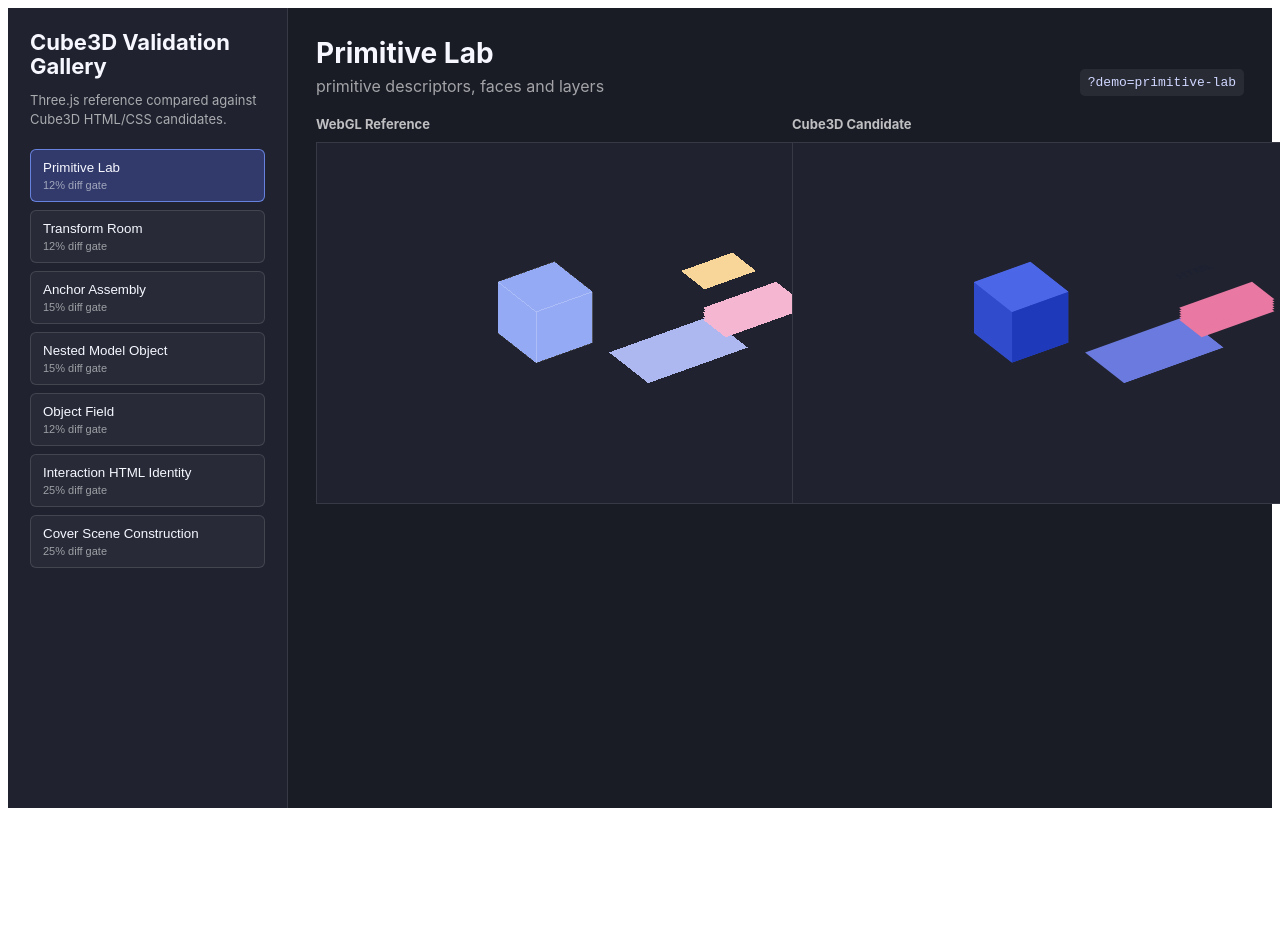
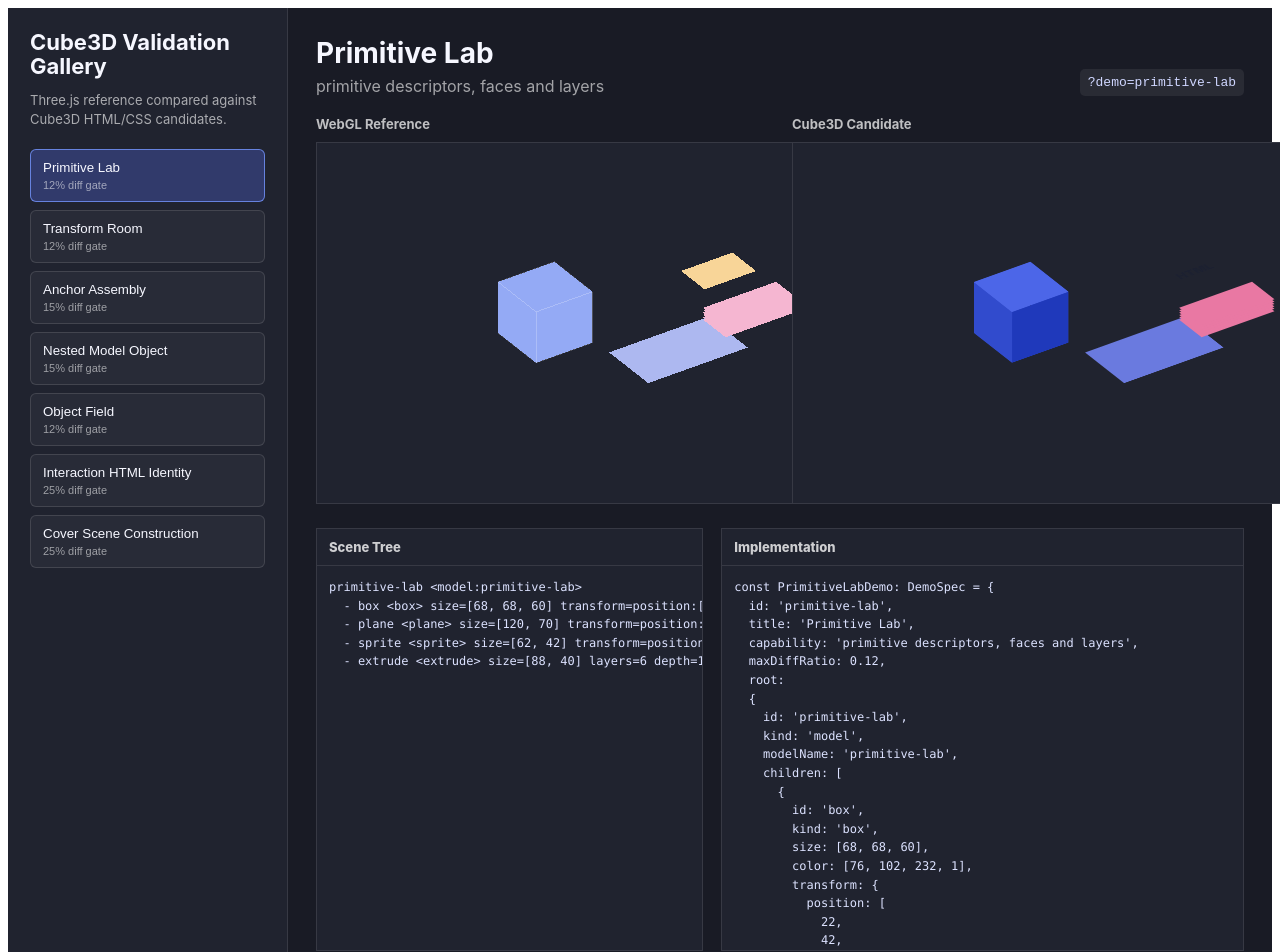
Before and after one commit to shezw/cube3d-react, a React (Vite) app in the folder packages/react-example/: page / in a window 1280 px wide. Shown: the top 952 px of the page. Before the commit the page ends 816 px from the top, so only its background shows below. Built offline with nearby package versions, Linux system fonts and the light colour scheme.

Commit message:
Add demo scene tree and code panels
- Generate scene tree text from each DemoSpec

- Show implementation snippets tied to createSceneFromSpec and Scene3D rendering

- Assert detail panels in WebGL gallery browser tests

```diff
--- /dev/null
+++ b/packages/react-example/src/demos/DemoDetails.tsx
@@ -0,0 +1,219 @@
+/*
+    cube3d-react
+    packages/react-example/src/demos/DemoDetails.tsx    2026-06-29
+
+    @link    : local
+    @author  : Codex
+    @email   : local
+*/
+
+import React, { useMemo } from 'react';
+import type { DemoSpec, DesignAnchorMap, DesignAttachment, DesignModelNode, DesignNode, DesignPrimitiveNode, DesignTransform } from './spec';
+
+export function DemoDetails({ spec }: { spec: DemoSpec }) {
+  const treeText = useMemo(() => formatSceneTree(spec.root), [spec]);
+  const codeText = useMemo(() => formatImplementationCode(spec), [spec]);
+
+  return (
+    <section data-demo-details={spec.id} style={detailsGridStyle}>
+      <article style={detailsPanelStyle}>
+        <h3 style={detailsTitleStyle}>Scene Tree</h3>
+        <pre data-demo-tree={spec.id} style={preStyle}>{treeText}</pre>
+      </article>
+      <article style={detailsPanelStyle}>
+        <h3 style={detailsTitleStyle}>Implementation</h3>
+        <pre data-demo-code={spec.id} style={preStyle}>{codeText}</pre>
+      </article>
+    </section>
+  );
+}
+
+export function formatSceneTree(root: DesignModelNode): string {
+  return formatNodeTree(root).join('\n');
+}
+
+export function formatImplementationCode(spec: DemoSpec): string {
+  const rootCode = formatNodeCode(spec.root, 2);
+  const requiredPaths = spec.requiredPaths.map((path) => `  '${path}'`).join(',\n');
+  const anchorChecks = spec.anchorChecks ? `,\n  anchorChecks: ${formatValue(spec.anchorChecks, 2)}` : '';
+  const modelCounts = spec.modelCounts ? `,\n  modelCounts: ${formatValue(spec.modelCounts, 2)}` : '';
+  const interactionChecks = spec.interactionChecks ? `,\n  interactionChecks: ${formatValue(spec.interactionChecks, 2)}` : '';
+
+  return [
+    `const ${toIdentifier(spec.id)}: DemoSpec = {`,
+    `  id: '${spec.id}',`,
+    `  title: '${escapeString(spec.title)}',`,
+    `  capability: '${escapeString(spec.capability)}',`,
+    `  maxDiffRatio: ${spec.maxDiffRatio},`,
+    '  root:',
+    `${rootCode},`,
+    '  requiredPaths: [',
+    requiredPaths,
+    `  ]${anchorChecks}${modelCounts}${interactionChecks},`,
+    '};',
+    '',
+    'const scene = createSceneFromSpec(' + toIdentifier(spec.id) + ');',
+    '<Scene3D perspective={100000} origin="50% 50%">',
+    '  <Space3D position={{ x: 178, y: 86, z: 0 }} rotation={{ x: 58, z: -34 }}>',
+    '    <Model3D model={scene} />',
+    '  </Space3D>',
+    '</Scene3D>',
+  ].join('\n');
+}
+
+function formatNodeTree(node: DesignNode, depth = 0): string[] {
+  const prefix = `${'  '.repeat(depth)}${depth === 0 ? '' : '- '}`;
+  const meta = formatTreeMeta(node);
+  const line = `${prefix}${node.id} <${node.kind}${node.kind === 'model' && node.modelName ? `:${node.modelName}` : ''}>${meta}`;
+  if (node.kind !== 'model') return [line];
+
+  const attachments = node.attachments?.map((item) => `${'  '.repeat(depth + 1)}@attach ${item.childId}.${item.childAnchor} -> ${item.parentId}.${item.parentAnchor}`) ?? [];
+  return [line, ...attachments, ...node.children.flatMap((child) => formatNodeTree(child, depth + 1))];
+}
+
+function formatTreeMeta(node: DesignNode): string {
+  const chunks: string[] = [];
+  if (node.kind !== 'model') {
+    chunks.push(`size=${formatTuple(node.size)}`);
+    if (node.layers != null) chunks.push(`layers=${node.layers}`);
+    if (node.depth != null) chunks.push(`depth=${node.depth}`);
+    if (node.interactive) chunks.push(`interactive=${node.interactive}`);
+  }
+  if (node.transform) chunks.push(`transform=${formatTransformInline(node.transform)}`);
+  if (node.anchors) chunks.push(`anchors=${Object.keys(node.anchors).join(',')}`);
+  return chunks.length > 0 ? ` ${chunks.join(' ')}` : '';
+}
+
+function formatNodeCode(node: DesignNode, indent: number): string {
+  if (node.kind === 'model') return formatModelCode(node, indent);
+  return formatPrimitiveCode(node, indent);
+}
+
+function formatModelCode(node: DesignModelNode, indent: number): string {
+  const pad = ' '.repeat(indent);
+  const childPad = ' '.repeat(indent + 2);
+  const lines = [
+    `${pad}{`,
+    `${childPad}id: '${escapeString(node.id)}',`,
+    `${childPad}kind: 'model',`,
+  ];
+  if (node.modelName) lines.push(`${childPad}modelName: '${escapeString(node.modelName)}',`);
+  if (node.transform) lines.push(`${childPad}transform: ${formatValue(transformObject(node.transform), indent + 2)},`);
+  if (node.anchors) lines.push(`${childPad}anchors: ${formatAnchorMap(node.anchors, indent + 2)},`);
+  lines.push(`${childPad}children: [`);
+  for (const child of node.children) {
+    lines.push(`${formatNodeCode(child, indent + 4)},`);
+  }
+  lines.push(`${childPad}]${node.attachments ? ',' : ''}`);
+  if (node.attachments) lines.push(`${childPad}attachments: ${formatAttachments(node.attachments, indent + 2)}`);
+  lines.push(`${pad}}`);
+  return lines.join('\n');
+}
+
+function formatPrimitiveCode(node: DesignPrimitiveNode, indent: number): string {
+  const pad = ' '.repeat(indent);
+  const childPad = ' '.repeat(indent + 2);
+  const lines = [
+    `${pad}{`,
+    `${childPad}id: '${escapeString(node.id)}',`,
+    `${childPad}kind: '${node.kind}',`,
+    `${childPad}size: ${formatTuple(node.size)},`,
+  ];
+  if (node.color) lines.push(`${childPad}color: ${formatTuple(node.color)},`);
+  if (node.faceColors) lines.push(`${childPad}faceColors: ${formatValue(node.faceColors, indent + 2)},`);
+  if (node.transform) lines.push(`${childPad}transform: ${formatValue(transformObject(node.transform), indent + 2)},`);
+  if (node.anchors) lines.push(`${childPad}anchors: ${formatAnchorMap(node.anchors, indent + 2)},`);
+  if (node.layers != null) lines.push(`${childPad}layers: ${node.layers},`);
+  if (node.depth != null) lines.push(`${childPad}depth: ${node.depth},`);
+  if (node.label) lines.push(`${childPad}label: '${escapeString(node.label)}',`);
+  if (node.interactive) lines.push(`${childPad}interactive: '${node.interactive}',`);
+  lines.push(`${pad}}`);
+  return lines.join('\n');
+}
+
+function formatAttachments(attachments: DesignAttachment[], indent: number): string {
+  const pad = ' '.repeat(indent);
+  const childPad = ' '.repeat(indent + 2);
+  return [
+    '[',
+    ...attachments.map((item) => `${childPad}{ childId: '${escapeString(item.childId)}', childAnchor: '${escapeString(item.childAnchor)}', parentId: '${escapeString(item.parentId)}', parentAnchor: '${escapeString(item.parentAnchor)}' },`),
+    `${pad}]`,
+  ].join('\n');
+}
+
+function formatAnchorMap(anchors: DesignAnchorMap, indent: number): string {
+  const pad = ' '.repeat(indent);
+  const childPad = ' '.repeat(indent + 2);
+  return [
+    '{',
+    ...Object.entries(anchors).map(([id, value]) => `${childPad}${id}: ${formatTuple(value)},`),
+    `${pad}}`,
+  ].join('\n');
+}
+
+function transformObject(transform: DesignTransform) {
+  return Object.fromEntries(
+    Object.entries(transform).filter(([, value]) => value != null),
+  );
+}
+
+function formatTransformInline(transform: DesignTransform): string {
+  return Object.entries(transformObject(transform))
+    .map(([key, value]) => `${key}:${formatTuple(value as number[])}`)
+    .join(',');
+}
+
+function formatTuple(values: readonly number[]): string {
+  return `[${values.join(', ')}]`;
+}
+
+function formatValue(value: unknown, indent: number): string {
+  return JSON.stringify(value, null, 2)
+    .replace(/"([A-Za-z_$][\w$]*)":/g, '$1:')
+    .replace(/"/g, "'")
+    .split('\n')
+    .map((line, index) => (index === 0 ? line : `${' '.repeat(indent)}${line}`))
+    .join('\n');
+}
+
+function toIdentifier(id: string): string {
+  return `${id.replace(/(^|-)([a-z])/g, (_match, _dash, letter: string) => letter.toUpperCase()).replace(/[^A-Za-z0-9_$]/g, '')}Demo`;
+}
+
+function escapeString(value: string): string {
+  return value.replace(/\\/g, '\\\\').replace(/'/g, "\\'");
+}
+
+const detailsGridStyle: React.CSSProperties = {
+  display: 'grid',
+  gridTemplateColumns: 'minmax(0, 1fr) minmax(0, 1.35fr)',
+  gap: 18,
+  marginTop: 24,
+};
+
+const detailsPanelStyle: React.CSSProperties = {
+  minWidth: 0,
+  border: '1px solid rgba(255,255,255,0.1)',
+  background: '#20232f',
+};
+
+const detailsTitleStyle: React.CSSProperties = {
+  margin: 0,
+  padding: '10px 12px',
+  borderBottom: '1px solid rgba(255,255,255,0.1)',
+  color: 'rgba(255,255,255,0.78)',
+  fontSize: 13,
+  fontWeight: 800,
+};
+
+const preStyle: React.CSSProperties = {
+  margin: 0,
+  maxHeight: 360,
+  overflow: 'auto',
+  padding: 12,
+  color: '#dce2ff',
+  fontFamily: '"SFMono-Regular", Consolas, "Liberation Mono", monospace',
+  fontSize: 12,
+  lineHeight: 1.55,
+  whiteSpace: 'pre',
+};
--- a/packages/react-example/src/demos/DemoGallery.tsx
+++ b/packages/react-example/src/demos/DemoGallery.tsx
@@ -9,6 +9,7 @@
 
 import React, { useMemo, useState } from 'react';
 import { CubeCandidate } from './CubeCandidate';
+import { DemoDetails } from './DemoDetails';
 import { demoDefinitions, getDemoSpec } from './registry';
 import { ThreeReference } from './ThreeReference';
 
@@ -73,6 +74,8 @@ export function DemoGallery() {
             </div>
           </figure>
         </div>
+
+        <DemoDetails spec={selected} />
       </section>
     </main>
   );
```
Also changed, not shown: 1 other file (tests, documents, lock files or other folders).
